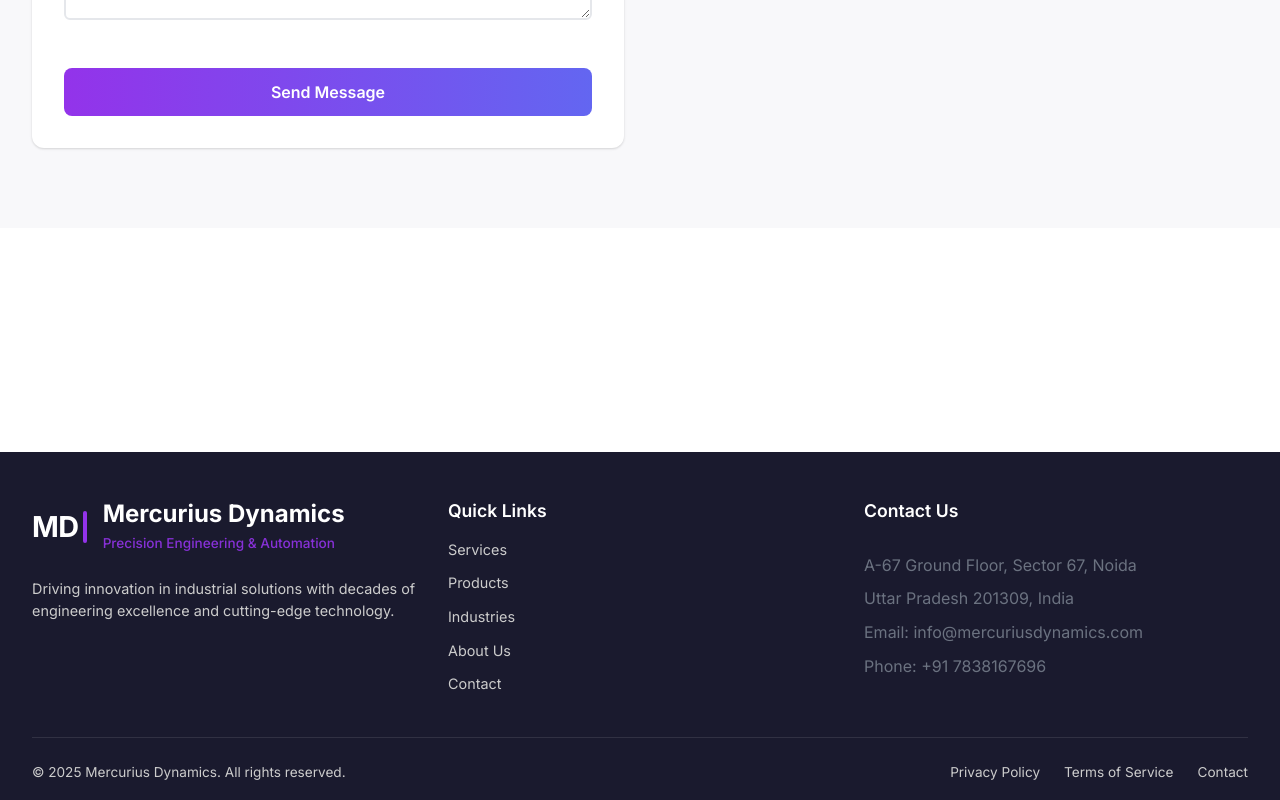
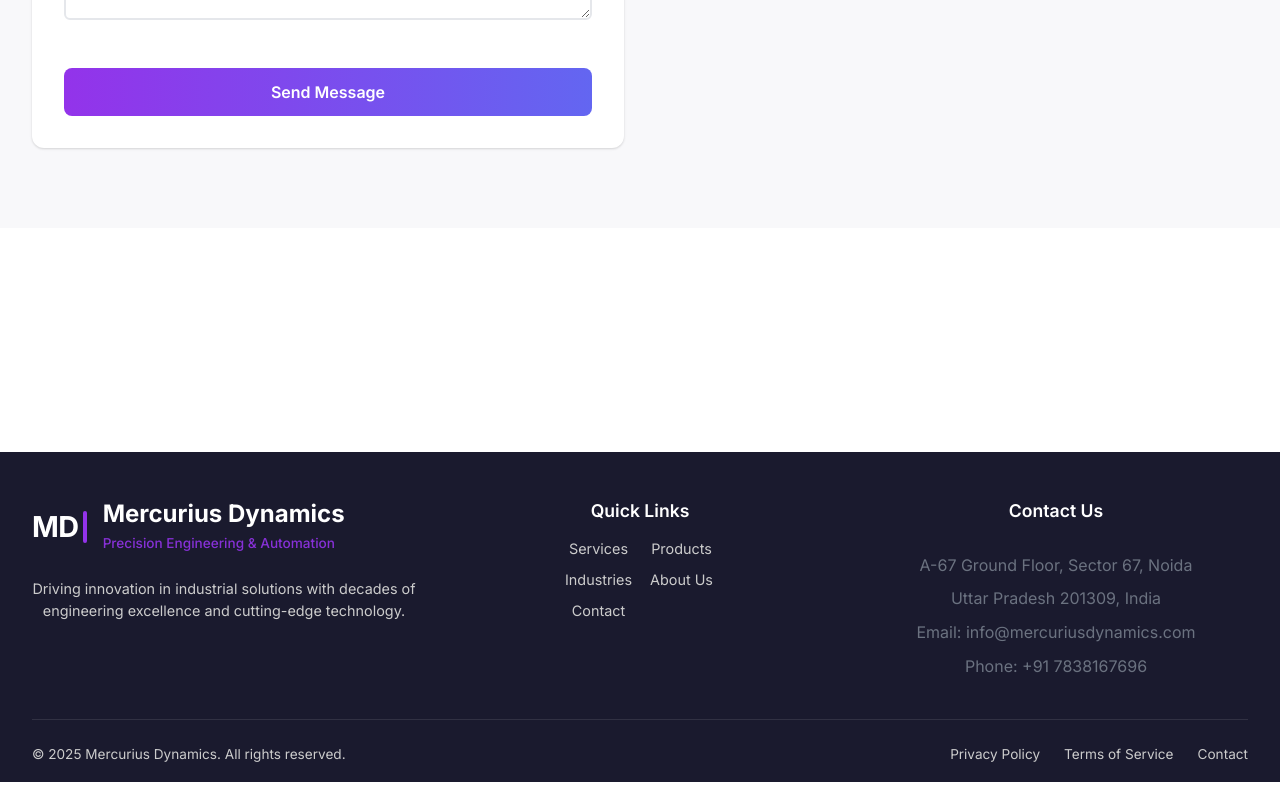
Before and after one commit to vaibhav211002/mercurius-dynamics-landing-page, a React (Create React App) app: page /contact in a window 1280 px wide. Shown: the part 1226-2026 px from the top of the page. Built offline with nearby package versions, Linux system fonts and the light colour scheme.

Commit message:
added footer

```diff
--- a/src/components/Footer.css
+++ b/src/components/Footer.css
@@ -77,6 +77,7 @@
   color: #CCCCCC;
   font-size: 0.9rem;
   line-height: 1.5;
+  text-align: center;
 }
 
 /* Footer Titles */
@@ -107,6 +108,40 @@
 
 .footer-links a:hover {
   color: var(--primary-purple);
+}
+
+/* Footer Links Grid */
+.footer-links-grid {
+  display: grid;
+  grid-template-columns: 1fr 1fr;
+  gap: 0.5rem 1rem;
+  max-width: 200px;
+  margin: 0 auto;
+}
+
+.footer-links-grid a {
+  color: #CCCCCC;
+  text-decoration: none;
+  font-size: 0.9rem;
+  transition: color 0.3s ease;
+  text-align: center;
+}
+
+.footer-links-grid a:hover {
+  color: var(--primary-purple);
+}
+
+/* Centered Footer Sections */
+.footer-section-centered {
+  text-align: center;
+}
+
+.footer-section-centered .footer-title {
+  text-align: center;
+}
+
+.footer-section-centered .contact-info {
+  text-align: center;
 }
 
 /* Contact Info */
@@ -224,6 +259,11 @@
 
   .footer-bottom-links {
     justify-content: center;
+  }
+
+  .footer-links-grid {
+    grid-template-columns: 1fr;
+    max-width: 150px;
   }
 }
 
--- a/src/components/Footer.js
+++ b/src/components/Footer.js
@@ -29,19 +29,19 @@
           </div>
 
           {/* Quick Links */}
-          <div className="footer-section">
+          <div className="footer-section footer-section-centered">
             <h4 className="footer-title">Quick Links</h4>
-            <ul className="footer-links">
-              <li><Link to="/services">Services</Link></li>
-              <li><Link to="/products">Products</Link></li>
-              <li><Link to="/industries">Industries</Link></li>
-              <li><Link to="/about">About Us</Link></li>
-              <li><Link to="/contact">Contact</Link></li>
-            </ul>
+            <div className="footer-links-grid">
+              <Link to="/services">Services</Link>
+              <Link to="/products">Products</Link>
+              <Link to="/industries">Industries</Link>
+              <Link to="/about">About Us</Link>
+              <Link to="/contact">Contact</Link>
+            </div>
           </div>
 
           {/* Contact Info */}
-          <div className="footer-section">
+          <div className="footer-section footer-section-centered">
             <h4 className="footer-title">Contact Us</h4>
             <div className="contact-info">
               <p>A-67 Ground Floor, Sector 67, Noida </p>
--- a/src/pages/AboutPage.css
+++ b/src/pages/AboutPage.css
@@ -489,11 +489,11 @@
 /* Tablets */
 @media (max-width: 768px) {
   .about-hero h1 {
-    font-size: 2.5rem;
+    font-size: 2rem;
   }
 
   .about-hero p {
-    font-size: 1.1rem;
+    font-size: 1rem;
   }
 
   .about-content {
@@ -506,7 +506,7 @@
   }
 
   .core-values-section h2 {
-    font-size: 2rem;
+    font-size: 1.8rem;
   }
 
   .core-values-grid {
--- a/src/pages/CNCPage.css
+++ b/src/pages/CNCPage.css
@@ -636,15 +636,15 @@
   }
 
   .hero-title {
-    font-size: 2.2rem;
+    font-size: 1.8rem;
   }
 
   .hero-description {
-    font-size: 1rem;
+    font-size: 0.9rem;
   }
 
   .section-title {
-    font-size: 2rem;
+    font-size: 1.6rem;
   }
 
   .capabilities-grid {
--- a/src/styles/App.css
+++ b/src/styles/App.css
@@ -286,13 +286,18 @@
     padding: 0 0.5rem;
   }
 
-  h1 { font-size: 2rem; }
-  h2 { font-size: 1.75rem; }
-  h3 { font-size: 1.5rem; }
+  h1 { font-size: 1.8rem; }
+  h2 { font-size: 1.5rem; }
+  h3 { font-size: 1.3rem; }
+  h4 { font-size: 1.1rem; }
+  h5 { font-size: 1rem; }
+  h6 { font-size: 0.9rem; }
+
+  p { font-size: 0.9rem; }
 
   .btn {
     padding: 10px 20px;
-    font-size: 0.9rem;
+    font-size: 0.85rem;
   }
 
   .card {
@@ -311,13 +316,18 @@
 }
 
 @media (max-width: 480px) {
-  h1 { font-size: 1.75rem; }
-  h2 { font-size: 1.5rem; }
-  h3 { font-size: 1.25rem; }
+  h1 { font-size: 1.6rem; }
+  h2 { font-size: 1.4rem; }
+  h3 { font-size: 1.2rem; }
+  h4 { font-size: 1rem; }
+  h5 { font-size: 0.9rem; }
+  h6 { font-size: 0.8rem; }
+
+  p { font-size: 0.85rem; }
 
   .btn {
     padding: 8px 16px;
-    font-size: 0.85rem;
+    font-size: 0.8rem;
   }
 
   .card {
@@ -331,13 +341,18 @@
     padding: 0 0.75rem;
   }
 
-  h1 { font-size: 1.6rem; }
-  h2 { font-size: 1.4rem; }
-  h3 { font-size: 1.2rem; }
+  h1 { font-size: 1.5rem; }
+  h2 { font-size: 1.3rem; }
+  h3 { font-size: 1.1rem; }
+  h4 { font-size: 0.95rem; }
+  h5 { font-size: 0.85rem; }
+  h6 { font-size: 0.8rem; }
+
+  p { font-size: 0.8rem; }
 
   .btn {
     padding: 10px 18px;
-    font-size: 0.9rem;
+    font-size: 0.8rem;
     min-height: 44px; /* Touch target */
   }
 
@@ -352,13 +367,18 @@
     padding: 0 0.5rem;
   }
 
-  h1 { font-size: 1.5rem; }
-  h2 { font-size: 1.3rem; }
-  h3 { font-size: 1.1rem; }
+  h1 { font-size: 1.4rem; }
+  h2 { font-size: 1.2rem; }
+  h3 { font-size: 1rem; }
+  h4 { font-size: 0.9rem; }
+  h5 { font-size: 0.8rem; }
+  h6 { font-size: 0.75rem; }
+
+  p { font-size: 0.75rem; }
 
   .btn {
     padding: 10px 16px;
-    font-size: 0.85rem;
+    font-size: 0.75rem;
     min-height: 44px;
   }
 
@@ -373,13 +393,18 @@
     padding: 0 0.5rem;
   }
 
-  h1 { font-size: 1.4rem; }
-  h2 { font-size: 1.2rem; }
-  h3 { font-size: 1rem; }
+  h1 { font-size: 1.3rem; }
+  h2 { font-size: 1.1rem; }
+  h3 { font-size: 0.95rem; }
+  h4 { font-size: 0.85rem; }
+  h5 { font-size: 0.75rem; }
+  h6 { font-size: 0.7rem; }
+
+  p { font-size: 0.7rem; }
 
   .btn {
     padding: 8px 14px;
-    font-size: 0.8rem;
+    font-size: 0.7rem;
     min-height: 44px;
   }
 
```
